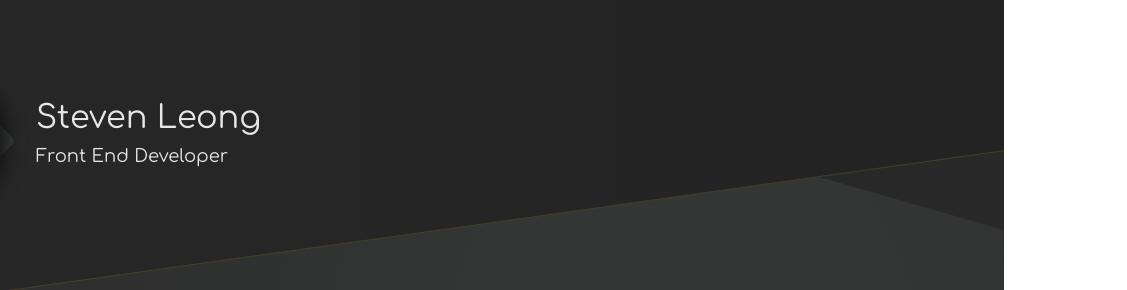
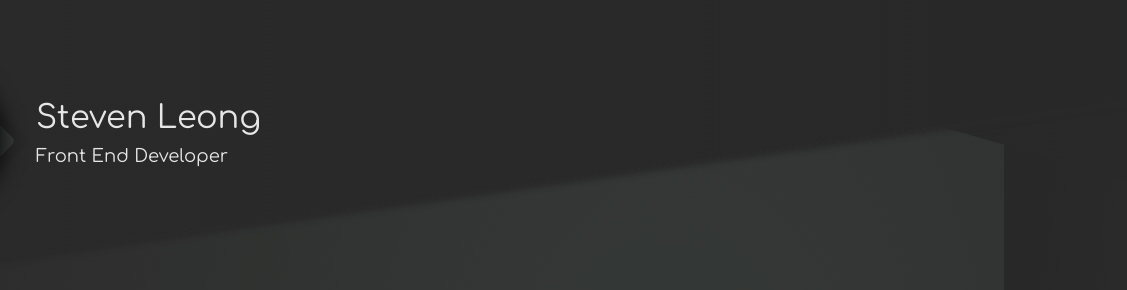
Before and after one commit to SteveLeong/Porfolio2.0, a Gatsby site in the folder my-gatsby-portfolio/: page / in a window 1280 px wide. Shown: the top 290 px of the page, 276-1403 px from the left, 1127 px wide, since content can reach past the window. Built offline with nearby package versions, Linux system fonts and the light colour scheme; Gatsby itself is replaced by a stand-in of ours.

Commit message:
Added sticky nav

```diff
--- a/my-gatsby-portfolio/src/components/molecules/Profile/Profile.js
+++ b/my-gatsby-portfolio/src/components/molecules/Profile/Profile.js
@@ -1,4 +1,4 @@
-import React, { useEffect } from 'react';
+import React, { useEffect, useRef, useState } from 'react';
 
 import {
 	ProfileContainer,
@@ -7,33 +7,46 @@ import {
 	ProfileImgAesthetics2,
 	ProfileImg,
 	ProfileDetails,
+	BackgroundAesthetics,
+	Box1,
+	Box2,
 } from './Profile.styles';
 
+import canUseDOM from 'utilities/canUseDOM';
 import profile from 'assets/profile.png';
 
-const Profile = ({ profileInfo }) => {
+const Profile = ({ profileInfo, sticky }) => {
+	const profileRef = useRef(null);
+
+	const [profileOffsetHeight, setProfileOffsetHeight] = useState(0);
+
 	useEffect(() => {
-		// 	if (sticky) {
-		// 		let current = profileRef.current;
-		// 		const handler = () => {
-		// 			let offset = profileOffsetHeight + current.scrollHeight,
-		// 				pageOffset = window.pageYOffset;
-		// 			if (pageOffset >= profileOffsetHeight) {
-		// 				current.classList.add('sticky');
-		// 			} else if (pageOffset < offset && current.classList.contains('sticky')) {
-		// 				current.classList.remove('sticky');
-		// 			}
-		// 		};
-		// 		if (profileOffsetHeight === 0) {
-		// 			setProfileOffsetHeight(current.offsetTop);
-		// 		}
-		// 		window.addEventListener('scroll', handler);
-		// 		return () => window.removeEventListener('scroll', handler);
-		// 	}
-	});
+		if (canUseDOM && sticky) {
+			let current = profileRef.current;
+
+			const handler = () => {
+				let offset = profileOffsetHeight + current.scrollHeight,
+					pageOffset = window.pageYOffset;
+				if (pageOffset >= profileOffsetHeight) {
+					current.classList.add('sticky');
+				} else if (pageOffset < offset && current.classList.contains('sticky')) {
+					current.classList.remove('sticky');
+				}
+			};
+			if (profileOffsetHeight === 0) {
+				setProfileOffsetHeight(current.offsetTop);
+			}
+			window.addEventListener('scroll', handler);
+			return () => window.removeEventListener('scroll', handler);
+		}
+	}, [sticky, profileOffsetHeight]);
 
 	return (
-		<ProfileContainer>
+		<ProfileContainer ref={profileRef}>
+			<BackgroundAesthetics>
+				<Box1 />
+				<Box2 />
+			</BackgroundAesthetics>
 			<ProfileImageContainer>
 				<ProfileImgAesthetics />
 				<ProfileImgAesthetics2 />
--- a/my-gatsby-portfolio/src/components/molecules/Profile/Profile.styles.js
+++ b/my-gatsby-portfolio/src/components/molecules/Profile/Profile.styles.js
@@ -1,12 +1,33 @@
 import styled from 'styled-components';
 
-export const ProfileContainer = styled.div`
-	display: flex;
-	flex-direction: row;
-	flex-wrap: nowrap;
-	justify-content: flex-start;
-	align-items: center;
-	min-height: 200px;
+export const Box1 = styled.span`
+	height: 330px;
+	background: linear-gradient(90deg, #2a2a2a, #282828);
+	box-shadow: 0px 0px 5px 5px #2a2a2a;
+	transform: skewY(-8deg);
+	transform-origin: top left;
+	z-index: -10;
+	transition: transform 0.5s ease-in-out;
+`;
+
+export const Box2 = styled.span`
+	height: 230px;
+	background: linear-gradient(to left, #292929, #232323);
+	transform: skewY(16deg);
+	transform-origin: top right;
+	z-index: -20;
+`;
+
+export const BackgroundAesthetics = styled.div`
+	position: absolute;
+	top: 0;
+
+	span {
+		position: absolute;
+		top: -50px;
+		width: 100vw;
+		margin: 0;
+	}
 `;
 
 export const ProfileImageContainer = styled.div`
@@ -19,7 +40,9 @@ export const ProfileImageContainer = styled.div`
 	border-radius: 50%;
 	border: 2px solid #caa83e;
 	box-shadow: 0px 0px 25px 5px #000000, inset 0px 0px 21px 5px rgba(0, 0, 0, 0.35);
+	transition: all 0.5s ease-in-out;
 `;
+
 export const ProfileImgAesthetics = styled.div`
 	position: absolute;
 	top: 3px;
@@ -30,6 +53,7 @@ export const ProfileImgAesthetics = styled.div`
 	border-radius: 5px;
 	transform: rotate(-45deg);
 	z-index: -1;
+	transition: all 0.5s ease-in-out;
 `;
 
 export const ProfileImgAesthetics2 = styled.div`
@@ -42,13 +66,79 @@ export const ProfileImgAesthetics2 = styled.div`
 	border-radius: 5px;
 	transform: rotate(-45deg);
 	z-index: -2;
+	transition: all 0.5s ease-in-out;
 `;
+
 export const ProfileImg = styled.img`
 	width: 125px;
 	height: 125px;
 	border-radius: 50%;
+	transition: all 0.5s ease-in-out;
 `;
 
 export const ProfileDetails = styled.div`
 	margin: 0 20px;
 `;
+
+export const ProfileContainer = styled.div`
+	display: flex;
+	flex-direction: row;
+	flex-wrap: nowrap;
+	justify-content: flex-start;
+	align-items: center;
+	min-height: 200px;
+
+	transition: all 0.5s ease-in-out;
+
+	h1,
+	p {
+		transition: all 0.5s ease-in-out;
+	}
+
+	&.sticky {
+		position: fixed;
+		position: sticky;
+		top: 0;
+		align-items: flex-start;
+
+		${ProfileDetails} {
+			margin: 20px 0;
+		}
+
+		${ProfileImageContainer},
+		${ProfileImg} {
+			width: 50px;
+			height: 50px;
+		}
+
+		${ProfileImgAesthetics} {
+			width: 45px;
+			height: 45px;
+			transform: rotate(-90deg);
+		}
+
+		${ProfileImgAesthetics2} {
+			width: 60px;
+			height: 60px;
+			transform: rotate(-90deg);
+		}
+
+		${Box1} {
+			height: 100px;
+			transform: none;
+			top: 0;
+		}
+
+		${Box2} {
+			visibility: hidden;
+		}
+
+		h1 {
+			font-size: 20px;
+		}
+
+		p {
+			font-size: 12px;
+		}
+	}
+`;
--- a/my-gatsby-portfolio/src/components/organisms/Container/Container.js
+++ b/my-gatsby-portfolio/src/components/organisms/Container/Container.js
@@ -13,12 +13,8 @@ const Container = () => (
 		<GlobalStyles />
 		<link href="https://fonts.googleapis.com/css?family=Comfortaa" rel="stylesheet" />
 		<main>
-			<BackgroundAesthetics>
-				<Box1 />
-				<Box2 />
-			</BackgroundAesthetics>
 			<ContentContainer>
-				<Profile profileInfo={profileInfo} />
+				<Profile profileInfo={profileInfo} sticky />
 				<About />
 				<Projects />
 			</ContentContainer>
```
